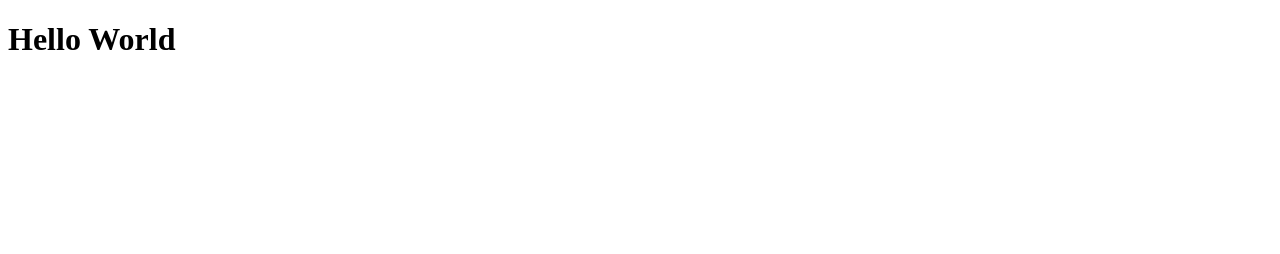
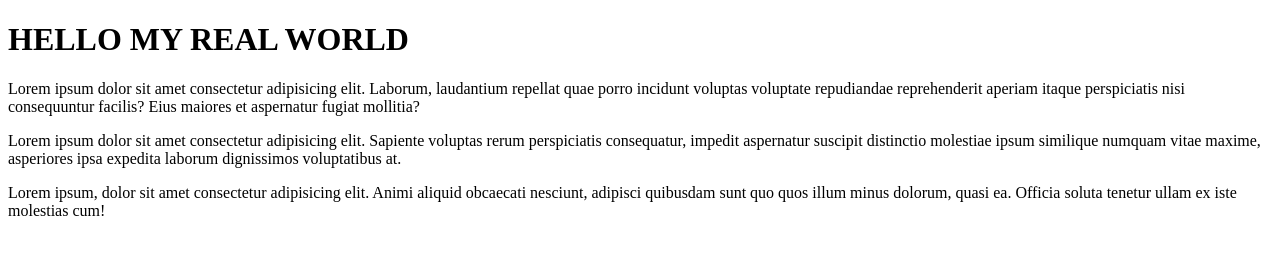
Before and after one commit to reyanwa99/FIRST-DAY-OF-GIT-HUB-DESKTOP, a plain HTML site: page index.html in a window 1280 px wide. Drawn offline with Linux system fonts and the light colour scheme.

Commit message:
Updateindex.html

```diff
--- a/index.html
+++ b/index.html
@@ -3,9 +3,12 @@
 <head>
     <meta charset="UTF-8">
     <meta name="viewport" content="width=device-width, initial-scale=1.0">
-    <title>FIRST DAY IN GIT DESKTOP</title>
+    <title>Document</title>
 </head>
 <body>
-    <h1>Hello World</h1>
+    <h1>HELLO MY REAL WORLD</h1>
+    <p>Lorem ipsum dolor sit amet consectetur adipisicing elit. Laborum, laudantium repellat quae porro incidunt voluptas voluptate repudiandae reprehenderit aperiam itaque perspiciatis nisi consequuntur facilis? Eius maiores et aspernatur fugiat mollitia?</p>
+    <p>Lorem ipsum dolor sit amet consectetur adipisicing elit. Sapiente voluptas rerum perspiciatis consequatur, impedit aspernatur suscipit distinctio molestiae ipsum similique numquam vitae maxime, asperiores ipsa expedita laborum dignissimos voluptatibus at.</p>
+    <p>Lorem ipsum, dolor sit amet consectetur adipisicing elit. Animi aliquid obcaecati nesciunt, adipisci quibusdam sunt quo quos illum minus dolorum, quasi ea. Officia soluta tenetur ullam ex iste molestias cum!</p>
 </body>
 </html>
```
